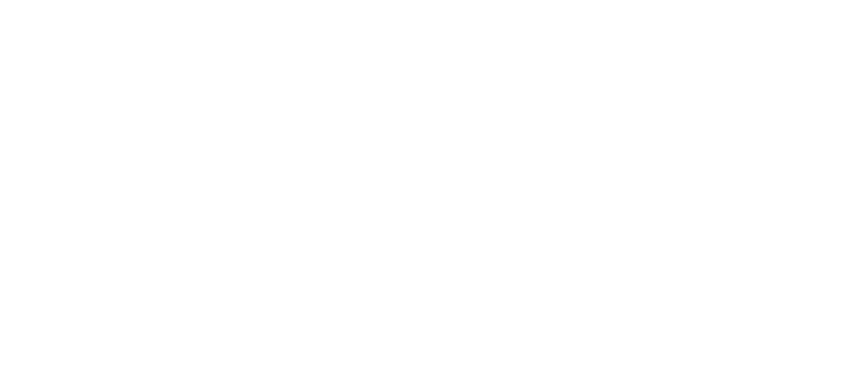
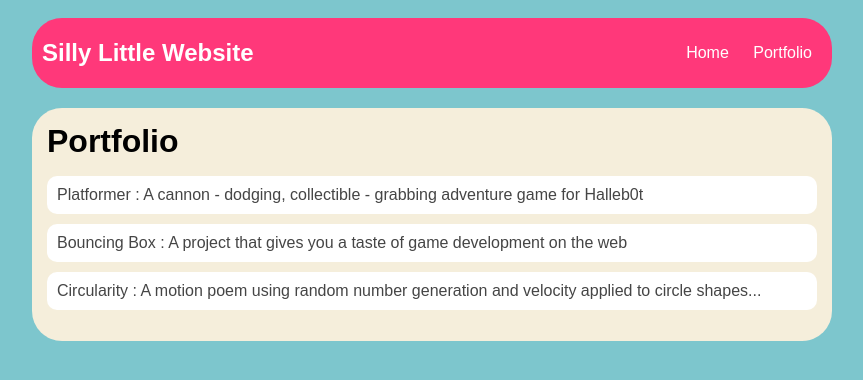
Before and after one commit to Meleshenko39175/Meleshenko39175.github.io, a plain HTML site: page portfolio.html in a window 1280 px wide. Shown: the whole page, without its empty margins (208-1071 px from the left). Drawn offline with Linux system fonts and the light colour scheme.

Commit message:
update index.html

```diff
--- a/index.html
+++ b/index.html
@@ -2,34 +2,39 @@
 <html>
   <head>
     <title>Silly Little Website</title>
+    <link rel="stylesheet" href="style.css" />
   </head>
   <body>
-    <div>
+    <!-- All Content Goes Here -->
+    <div id="all-contents">
       <nav>
         <h1>SillySite.jpg</h1>
-        <ul>
-          <li>
+        <ul id="nav-ul">
+          <li class="nav-li">
             <a href="index.html">Home</a>
           </li>
-          <li>
-            <a href="porfolio.html">Porfolio</a>
+          <li class="nav-li">
+            <a href="portfolio.html">Porfolio</a>
           </li>
         </ul>
       </nav>
 
       <main>
         <!-- Sidebar -->
-        <div>
+        <div class="sidebar">
           <img
+            class="sidebar-img"
             src="https://github.com/OperationSpark/first-website-hs-beta/blob/master/img/hallebot.png?raw=true"
           />
         </div>
 
         <!-- Content -->
-        <div>
+        <div class="content">
           <h2>Ryan Meleshenko</h2>
           <p>Me ^^^^^^^^^^^</p>
-          <div>
+
+          <!-- Intrests -->
+          <div id="intrests">
             <h3>Intrests</h3>
             <ul>
               <li>Programming</li>
--- a/portfolio.html
+++ b/portfolio.html
@@ -0,0 +1,49 @@
+<!DOCTYPE html>
+<html>
+  <head>
+    <title>Silly Porfolio</title>
+    <link rel="stylesheet" href="style.css" />
+  </head>
+
+  <body>
+    <div id="all-contents">
+      <nav>
+        <h1>Silly Little Website</h1>
+        <ul id="nav-ul">
+          <li class="nav-li">
+            <a class="nav-a" href="index.html">Home</a>
+          </li>
+          <li class="nav-li">
+            <a class="nav-a" href="portfolio.html">Portfolio</a>
+          </li>
+        </ul>
+      </nav>
+
+      <main>
+        <div class="content">
+          <h1>Portfolio</h1>
+          <ul id="portfolio">
+            <li>
+              <a href="projects/platformer/"
+                >Platformer : A cannon - dodging, collectible - grabbing
+                adventure game for Halleb0t</a
+              >
+            </li>
+            <li>
+              <a href="projects/bouncing-box/"
+                >Bouncing Box : A project that gives you a taste of game
+                development on the web
+              </a>
+            </li>
+            <li>
+              <a href="projects/circularity/"
+                >Circularity : A motion poem using random number generation and
+                velocity applied to circle shapes...</a
+              >
+            </li>
+          </ul>
+        </div>
+      </main>
+    </div>
+  </body>
+</html>
--- a/style.css
+++ b/style.css
@@ -0,0 +1,147 @@
+body {
+  background: rgb(125, 198, 205);
+  color: rgb(45, 45, 45);
+  padding: 10px;
+  font-family: arial;
+}
+#all-contents {
+  max-width: 800px;
+  margin: auto;
+}
+
+/* navigation menu */
+nav {
+  background: rgb(255, 56, 122);
+  margin: 0 auto;
+  margin-bottom: 20px;
+  display: flex;
+  padding: 10px;
+  border: 30px;
+  border-radius: 30px;
+}
+h1 {
+  display: flex;
+  align-items: center;
+  color: white;
+  flex: 1;
+  margin: 0;
+}
+#nav-ul {
+  list-style-image: none;
+}
+.nav-li {
+  display: inline-block;
+  padding: 0 10px;
+}
+a {
+  text-decoration: none;
+  color: #fff;
+}
+
+/* main container area beneath menu */
+main {
+  background: rgb(245, 238, 219);
+  display: flex;
+  border: 30px;
+  border-radius: 30px;
+}
+.sidebar {
+  margin-right: 25px;
+  padding: 10px;
+}
+.sidebar-img {
+  width: 200px rgb(0, 255, 174);
+  border: 30px;
+  border-radius: 30px;
+}
+.content {
+  flex: 1;
+  padding: 15px;
+}
+
+/* portfolio styles */
+#interests {
+  border: 4px rgb(0, 0, 0) ridge;
+  padding: 8px;
+}
+h2,
+h3 {
+  margin: 0px;
+}
+
+/*Portfolio
+ /* portfolio styles */
+.content h1 {
+  color: black;
+}
+
+#portfolio {
+  list-style-type: none;
+  padding-left: 0;
+}
+
+#portfolio li {
+  background: #fff;
+  padding: 10px;
+  border-radius: 10px;
+  margin-bottom: 10px;
+}
+
+#portfolio li:hover {
+  background: #eee;
+}
+
+#portfolio a {
+  text-decoration: none;
+  color: #454545;
+}
+
+/* responsive web design
+@media screen and (min-width: 120px) and (max-width: 1080px) {
+  main {
+    height: 100ch;
+    zoom: 1.5;
+    display: grid;
+  }
+
+  h1 {
+    font-size: 44px;
+  }
+
+  h2 {
+    font-size: 42px;
+  }
+
+  h3 {
+    font-size: 36px;
+  }
+
+  #all-contents {
+    height: 100ch;
+    margin: none;
+  }
+
+  a {
+    font-size: 42px;
+  }
+
+  .sidebar {
+    margin-right: 0px;
+    justify-content: center;
+    align-items: center;
+  }
+
+  .sidebar-img {
+    width: 100%;
+  }
+
+  p,
+  li {
+    font-size: 24px;
+  }
+
+  .content {
+    align-content: center;
+    justify-content: center;
+  }
+}
```
